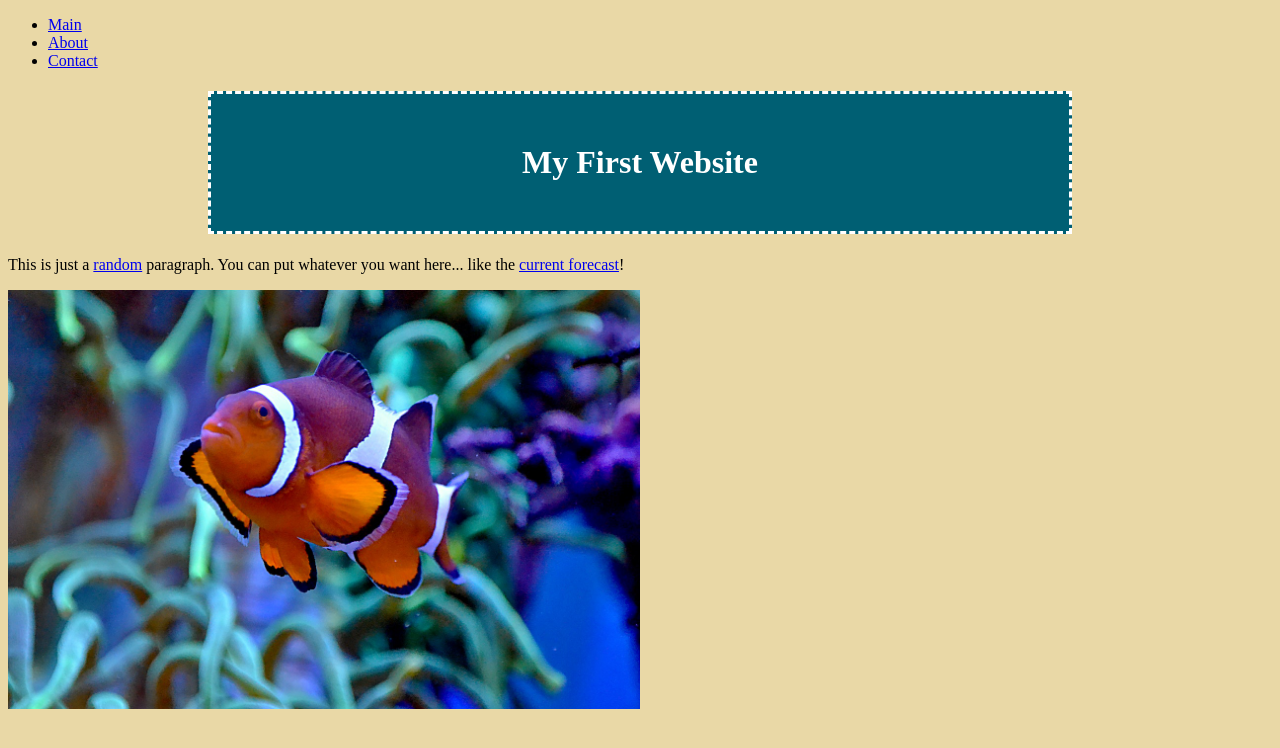
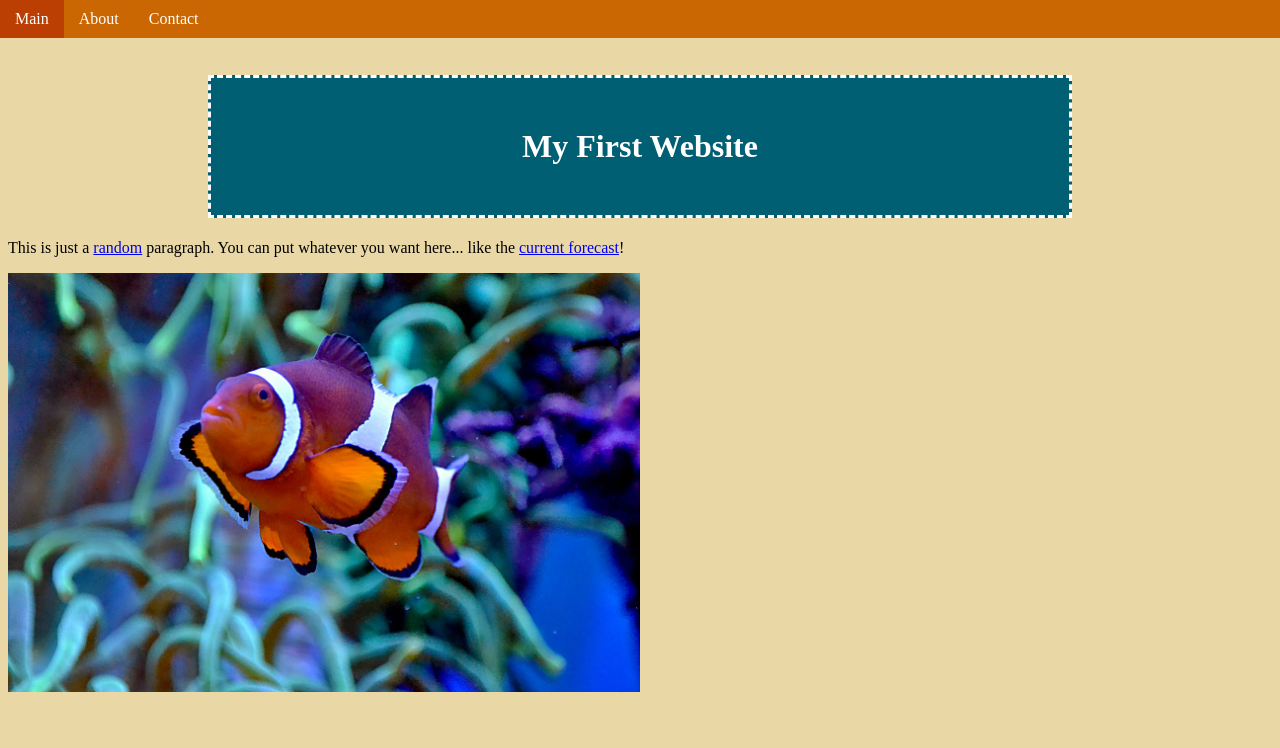
Before and after one commit to schellenberg/math9-website, a plain HTML site: page index.html in a window 1280 px wide. Drawn offline with Linux system fonts and the light colour scheme.

Commit message:
Update style.css

```diff
--- a/style.css
+++ b/style.css
@@ -6,8 +6,37 @@ h1 {
     padding: 50px;
     margin-left: 200px;
     margin-right: 200px;
+    margin-top: 75px;
 }
 
 body {
     background-color: #E9D8A6;
 }
+
+nav ul {
+    position: absolute;
+    top: 0;
+    left: 0;
+    width: 100%;
+    list-style-type: none;
+    background-color: #CA6702;
+    margin: 0;
+    padding: 0;
+}
+
+nav ul li {
+    float: left;
+}
+
+nav ul li a {
+    display: block;
+    text-decoration: none;
+    padding: 15px;
+    color: white;
+    padding-top: 10px;
+    padding-bottom: 10px;
+}
+
+nav ul li a:hover {
+    background-color: #BB3E03;
+}
```
